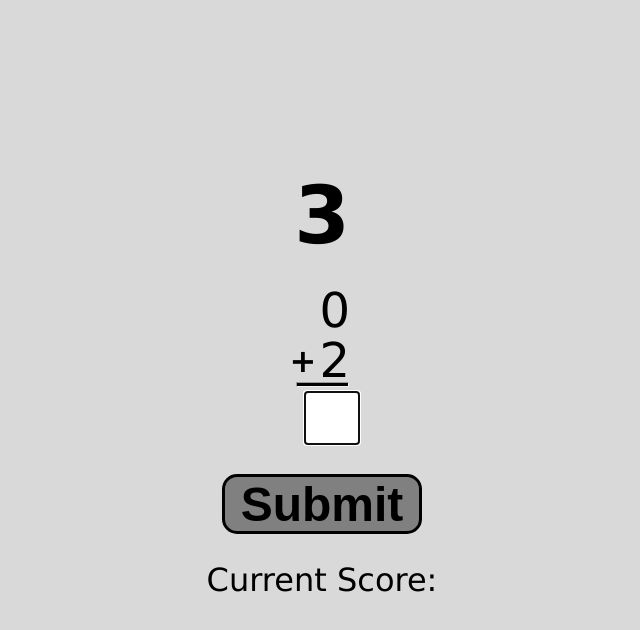
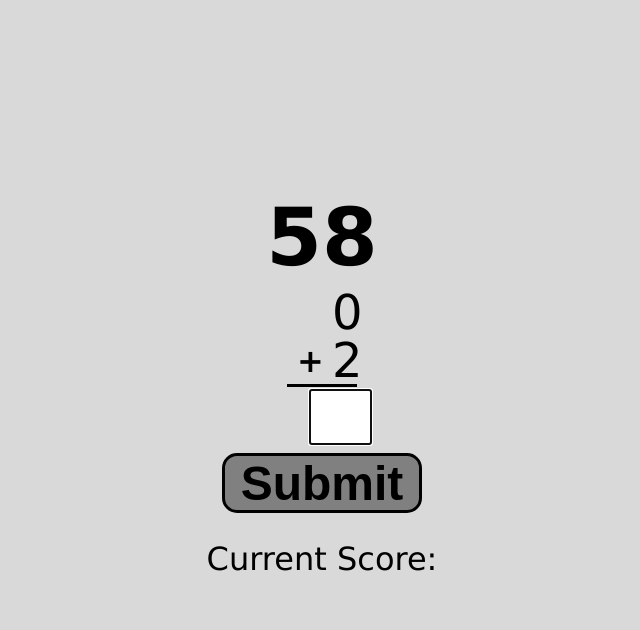
Before and after one commit to sgaglos/MadMinute, a plain HTML site: page index.html in a window 1280 px wide. Both pictures are taken after a click on the button "Start". Shown: the whole page, without its empty margins (318-958 px from the left). Drawn offline with Linux system fonts and the light colour scheme.

Commit message:
08/13/15

```diff
--- a/index.html
+++ b/index.html
@@ -18,19 +18,13 @@
 	</div>
 
 	<div id="problemsPage" class="page">
-            <!--
-            Numbers container
-            top number- fixed top right
-            bottom number fixed bottom right
-            border b ottom
-            + sign with padding on left
-        -->
             <div id="timespan">60</div>
-            <p class="number first-number" id="firstNumberDiv"></p>
-    		<h2 id="plus">+</h2>
-    		<p class="number second-number" id="secondNumberDiv"></p>
-    		<hr>
-    		<input type="text" class="number answer-number" id="answerDiv" onblur="setFocus()"  />
+            <div id="digitsContainer">
+               <p class="number first-number" id="firstNumberDiv"></p>
+    	       <h2 id="plus">+</h2>
+    		   <p class="number second-number" id="secondNumberDiv"></p>
+    		</div>
+    		<input type="number" class="number answer-number" id="answerDiv" onblur="setFocus()"  />
     		<button class="button submit-button" id="answerButton" onclick="submitAnswer()">Submit</button>
     		<p id="currentScore">Current Score: </p>
 	</div>
--- a/myscript.js
+++ b/myscript.js
@@ -6,7 +6,7 @@ $(document).keypress(function(e){
     }
 });
 
-var t, count = 5;
+var t, count = 60;
 var x, y;
 var score = 0;
 
@@ -36,7 +36,7 @@ function countdown() {
 }
 
 function cdreset() {
-    count = 5;
+    count = 60;
     score = 0;
     cddisplay();
 }
--- a/styles.css
+++ b/styles.css
@@ -67,25 +67,34 @@
         margin: 0 auto;
         height: 50px;
         width: 25px;
-        text-align: center;
+    }
+    #digitsContainer{
         position: relative;
-        left: 10px;
-        border:none;
+        margin: 0 auto;
+        width: 70px;
+        height: 100px;
+        border-bottom: 3px solid black;
+
     }
     .first-number{
-        top:20px;
+        position: absolute;
+        right: 0;
         font-size: 3em;
     }
     .second-number{
-        top: -30px;
+        position: absolute;
+        right:0;
+        bottom: 2px;
         font-size: 3em;
 
     }
     .answer-number{
-        top:-25px;
-        left: 48.7%;
-        width: 50px;
+        position: relative;
+        top: 2px;
+        left: 49%;
+        width: 55px;
         font-size: 3em;
+        margin-bottom: 5px;
 
     }
     .submit-button{
@@ -94,24 +103,13 @@
 
     #plus {
         margin: 0 auto;
-        height: 50px;
-        width: 25px;
         font-size: 2em;
-        text-align: center;
-        position: relative;
-        left: -20px;
-        top: 30px;
-        border:none;
+        padding-left: 10px;
+        position: absolute;
+        left: 0;
+        bottom: 4px;
     }
-    hr{
-        width:51px;
-        position: relative;
-        top: -30px;
-        margin: 0 auto;
-        height: 3px;
-        background-color: black;
 
-    }
     #finalScore{
         position: relative;
         text-align: center;
@@ -123,6 +121,13 @@
         text-align: center;
         font-size: 2em;
     }
+    input[type=number]::-webkit-inner-spin-button,
+    input[type=number]::-webkit-outer-spin-button {
+    -webkit-appearance: none;
+    -moz-appearance: none;
+    appearance: none;
+    margin: 0;
+}
 
 
  </style>
```
